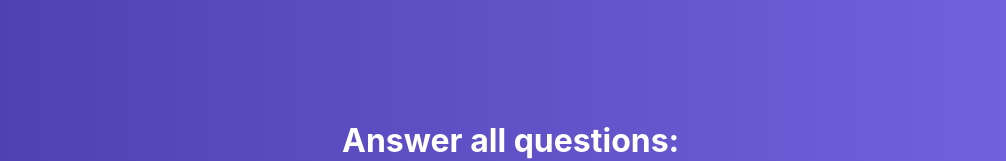
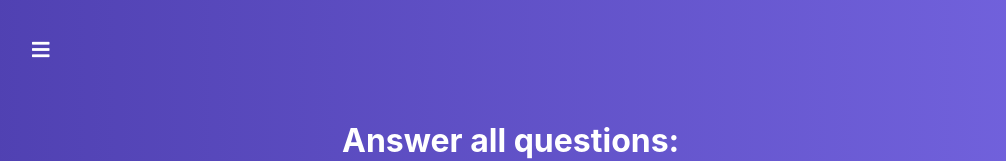
Before and after one commit to solar-citizen/react-quiz-creator, a React (Create React App) app: page / in a window 1280 px wide. Shown: the top 161 px of the page, without its empty margins (8-1014 px from the left). Built offline with nearby package versions, Linux system fonts and the light colour scheme.

Commit message:
MenuToggle

```diff
--- /dev/null
+++ b/src/Components/Navigation/MenuToggle/MenuToggle.jsx
@@ -0,0 +1,16 @@
+import classes from './MenuToggle.module.css';
+
+const MenuToggle = (props) => {
+  const cls = [classes.MenuToggle, 'fa'];
+
+  if (props.isOpen) {
+    cls.push('fa-times');
+    cls.push(classes.open);
+  } else {
+    cls.push('fa-bars');
+  }
+
+  return <i className={cls.join(' ')} onClick={props.onToggle}></i>;
+};
+
+export default MenuToggle;
--- /dev/null
+++ b/src/Components/Navigation/MenuToggle/MenuToggle.module.css
@@ -0,0 +1,18 @@
+.MenuToggle {
+  position: fixed;
+  top: 40px;
+  left: 40px;
+  font-size: 20px;
+  cursor: pointer;
+  color: #fff;
+  z-index: 2;
+  transition: opacity, left 0.22s ease-in;
+}
+
+.MenuToggle:hover {
+  opacity: 0.7;
+}
+
+.MenuToggle.open {
+  left: 320px;
+}
--- a/src/hoc/Layout/Layout.jsx
+++ b/src/hoc/Layout/Layout.jsx
@@ -1,12 +1,31 @@
+import React, { Component } from 'react';
 import classes from './Layout.module.css';
 import Quiz from '../../Containers/Quiz/Quiz';
+import MenuToggle from '../../Components/Navigation/MenuToggle/MenuToggle';
 
-const Layout = () => {
-  return (
-    <div className={classes.Layout}>
-      <Quiz />
-    </div>
-  );
-};
+class Layout extends Component {
+  state = {
+    menu: false,
+  };
+
+  toggleMenuHandler = () => {
+    this.setState({
+      menu: !this.state.menu,
+    });
+  };
+
+  render() {
+    return (
+      <div className={classes.Layout}>
+        <MenuToggle
+          onToggle={this.toggleMenuHandler}
+          isOpen={this.state.menu}
+        />
+
+        <Quiz />
+      </div>
+    );
+  }
+}
 
 export default Layout;
```
